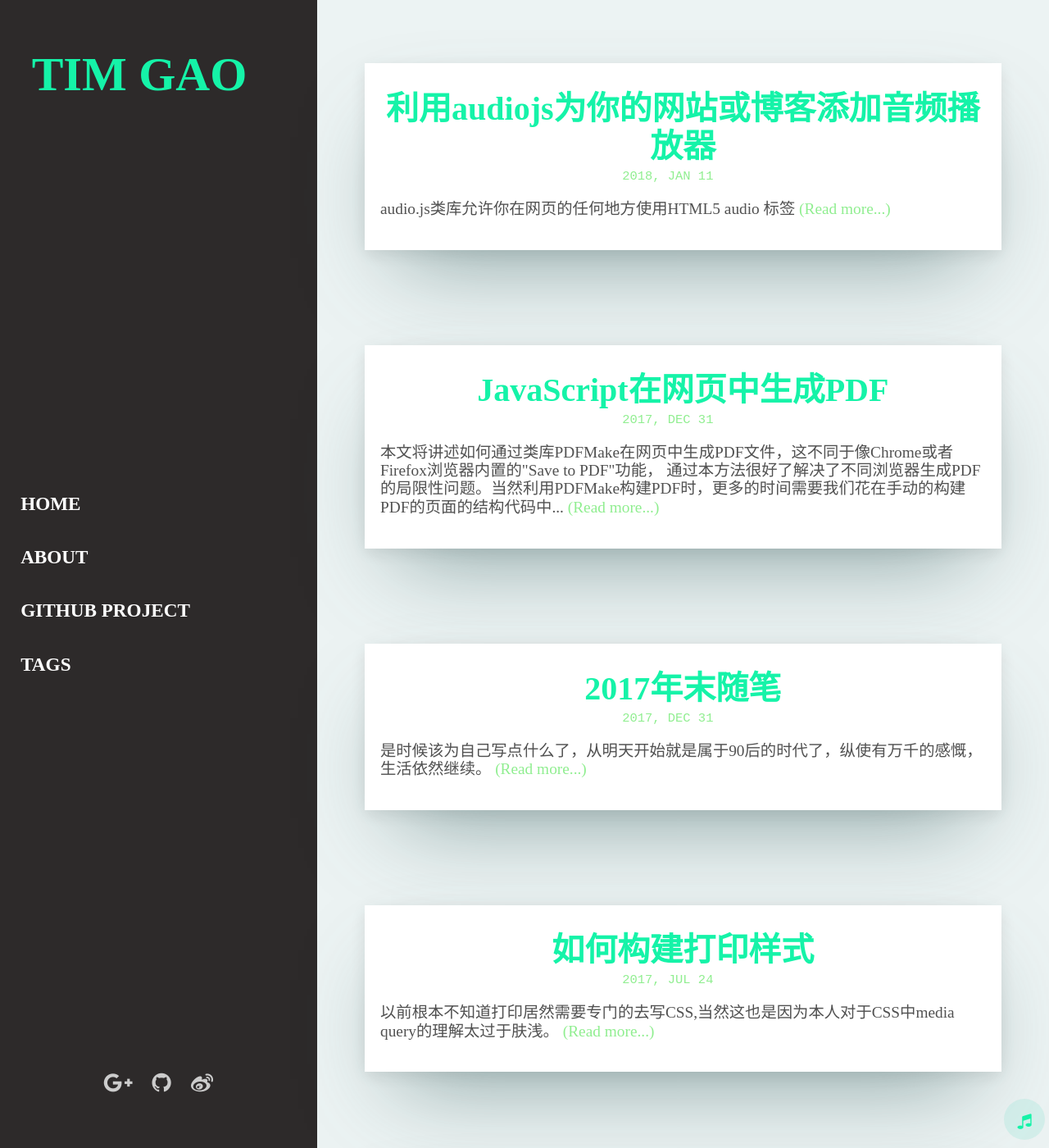
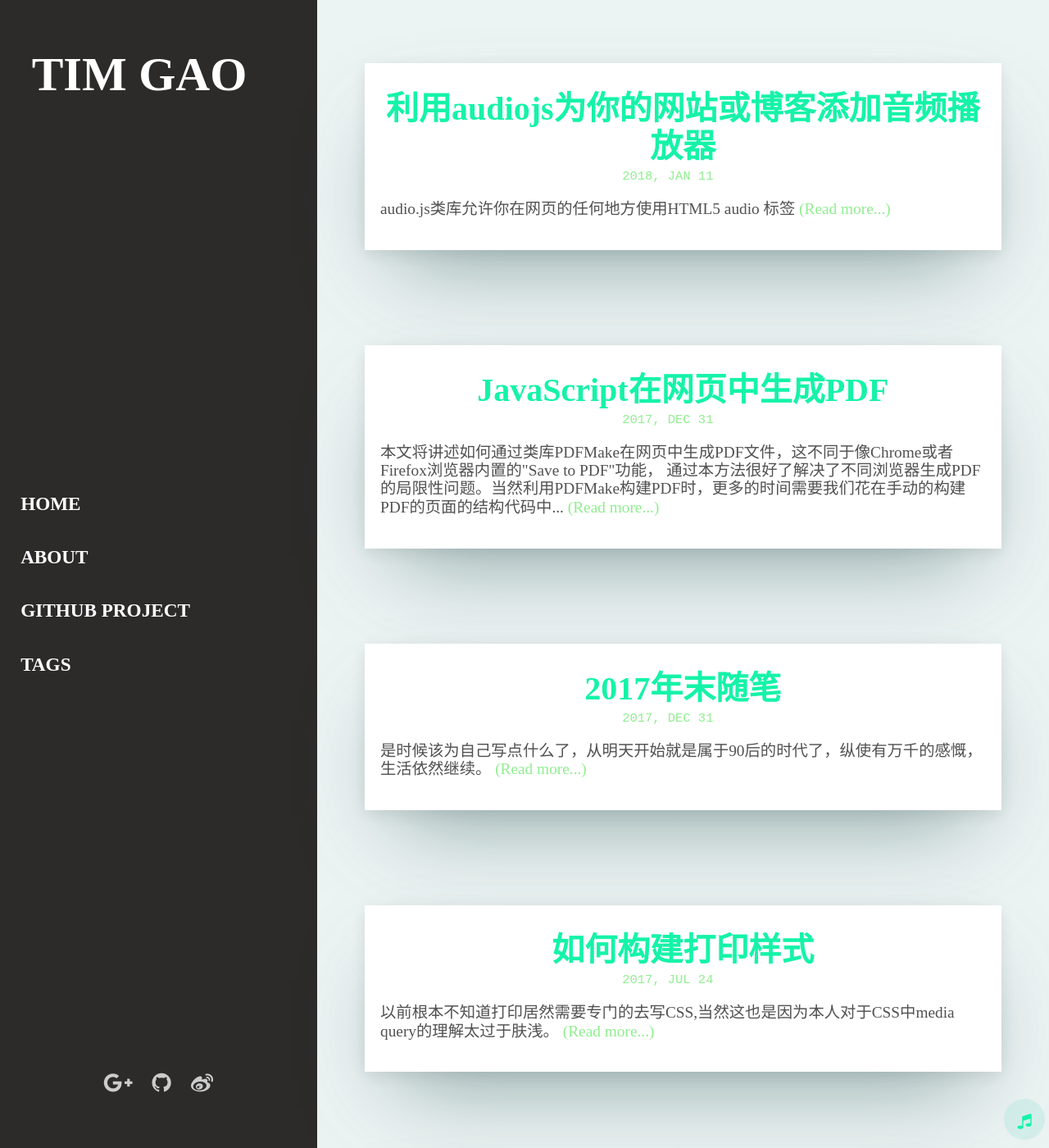
Before and after one commit to tim-gao/Blogs, a Jekyll site: the page built from index.html, in a window 1280 px wide and 1400 px high. Shown: the whole window at 82% size. Built offline with Jekyll 4.4.1, drawn with Linux system fonts in a browser that asks for light colours; the list of posts is cut into pages by our own code; comment, search, counter and statistics services are not loaded.

Commit message:
revert swatchbooks

```diff
--- a/_config.yml
+++ b/_config.yml
@@ -1,6 +1,6 @@
 # Profile information
 name: Tim Gao
-title: 柯楠
+title: 不知道真相的柯楠
 description: > # this means to ignore newlines until "baseurl:"
   Write an awesome description for your new site here. You can edit this
   line in _config.yml. It will appear in your document head meta (for
--- a/_layouts/default.html
+++ b/_layouts/default.html
@@ -16,8 +16,8 @@
 {% include analytics.html %}
 {% include music.html %}
       <div id="back-top" alt="Top">
-        <!-- <i class="fa fa-space-shuttle fa-rotate-270 fa-3x" aria-hidden="true"></i> -->
-        <img src="{{site.baseurl}}/assets/img/backtop.png" alt="Back to Top">
+        <i class="fa fa-angle-double-up" aria-hidden="true"></i>
+        <!-- <img src="{{site.baseurl}}/assets/img/backtop.png" alt="Back to Top"> -->
       </div>
       <script>window._bd_share_config = { "common": { "bdSnsKey": {}, "bdText": "", "bdMini": "2", "bdMiniList": false, "bdPic": "", "bdStyle": "0", "bdSize": "24" }, "slide": { "type": "slide", "bdImg": "0", "bdPos": "right", "bdTop": "100" } }; with (document) 0[(getElementsByTagName('head')[0] || body).appendChild(createElement('script')).src = 'http://bdimg.share.baidu.com/static/api/js/share.js?v=89860593.js?cdnversion=' + ~(-new Date() / 36e5)];</script>
 
--- a/_sass/_base.scss
+++ b/_sass/_base.scss
@@ -118,8 +118,9 @@ pre {
 
 .sidebar-logo {
   .logo {
-    // font-family: 'Finger Paint', cursive;
-    color: #15F3A8;
+    //font-family: 'Finger Paint', cursive;
+    //color: #15F3A8;
+    color: #fff;
     text-transform: uppercase;
     text-decoration: none;
     font-size: 3rem;
@@ -715,17 +716,28 @@ pre[ref="SCSS"] {
 
 // back to top css
 #back-top {
+    width: 50px;
+    height: 50px;
+    background-color: rgba(155, 228, 216,0.3);
     display: block;
+    border-radius: 50%;
     position: fixed;
-    top: 30px;
     right: 5px;
+    bottom: 70px;
+    line-height: 50px;
     cursor: pointer;
+    -webkit-transition: all 0.5s cubic-bezier(0.77, 0, 0.175, 1);
+    -moz-transition: all 0.5s cubic-bezier(0.77, 0, 0.175, 1);
+    -ms-transition: all 0.5s cubic-bezier(0.77, 0, 0.175, 1);
+    -o-transition: all 0.5s cubic-bezier(0.77, 0, 0.175, 1);
+    transition: all 0.5s cubic-bezier(0.77, 0, 0.175, 1);
+    z-index: 10;
+    text-align: center;
     > img {
         width: 35px;
         height: auto;
     }
-    .fa-space-shuttle {
-        font-size: 40px;
-        color: #bd2998;
+    .fa-angle-double-up {
+        color: #15F3A8;
     }
 }
```
